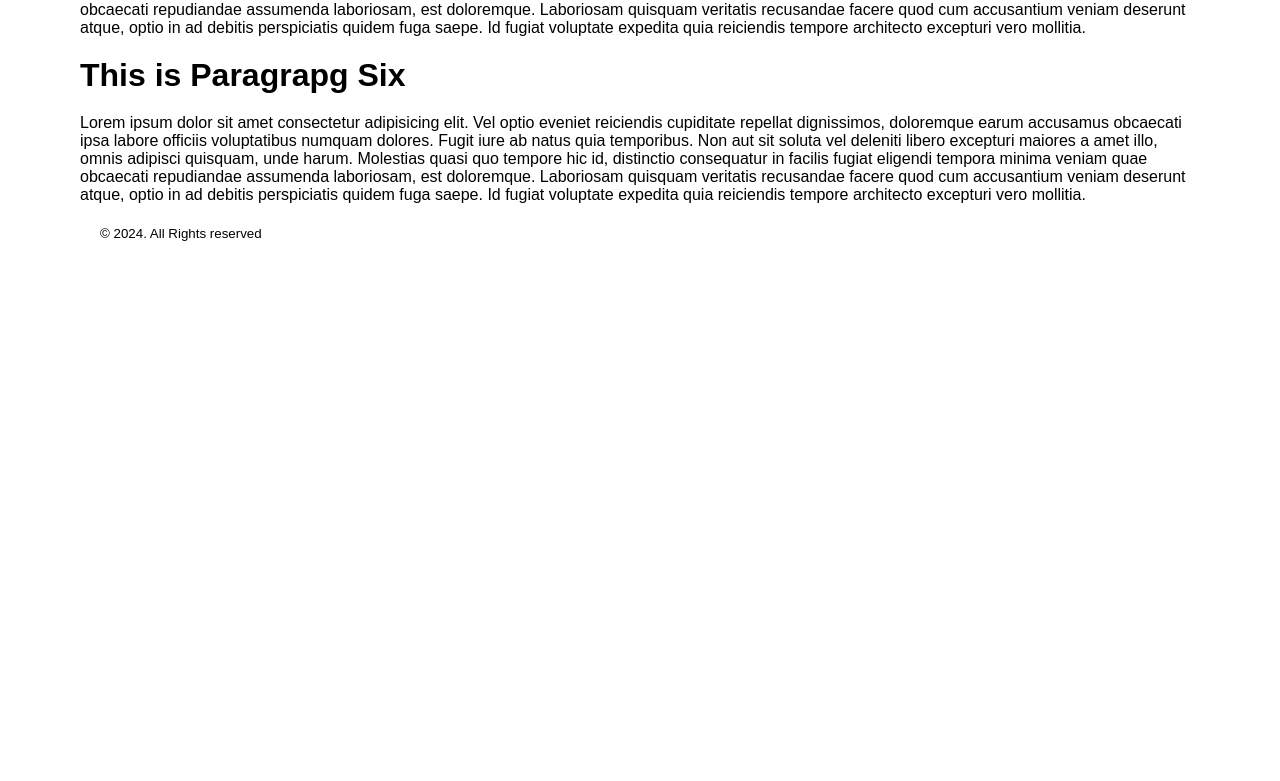
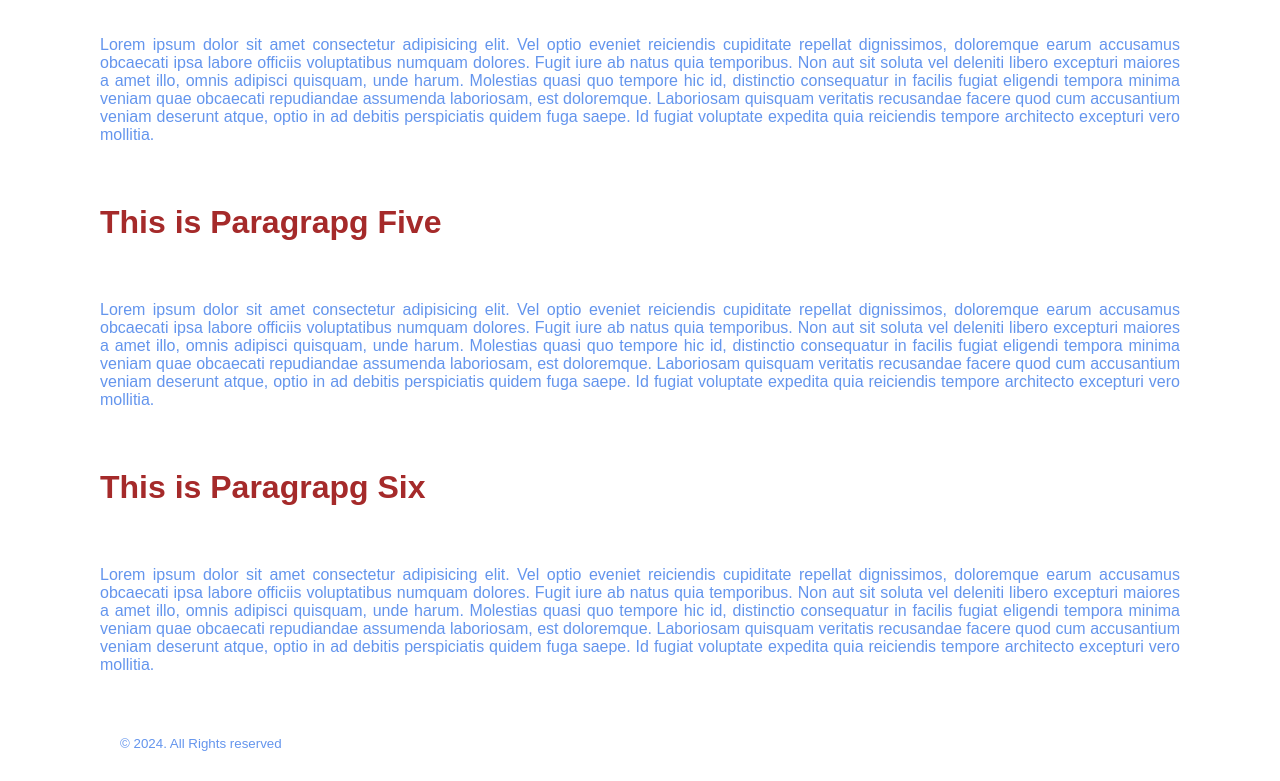
Before and after one commit to Amit44777/more-about-html, a plain HTML site: page index.html in a window 1280 px wide. Shown: the part 705-1486 px from the top of the page. Before the commit the page ends 987 px from the top, so only its background shows below. Drawn offline with Linux system fonts and the light colour scheme.

Commit message:
main secton

```diff
--- a/style/style.css
+++ b/style/style.css
@@ -14,3 +14,14 @@ header, nav, ul, li, a{
     color: chartreuse;
     font-weight: 800;
 }
+
+h1{
+    padding: 20px;
+    color: brown;
+}
+
+p{
+    padding: 20px;
+    color: cornflowerblue;
+    text-align: justify;
+}
```
